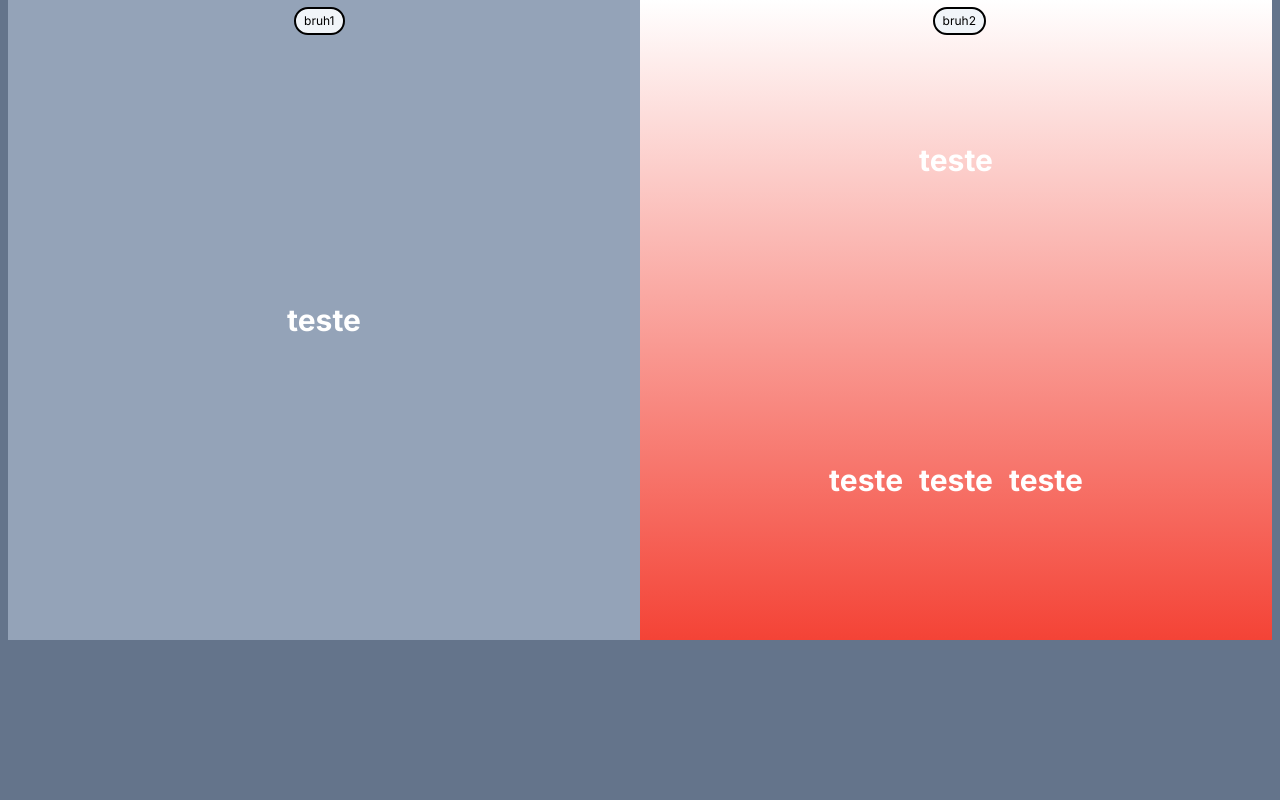
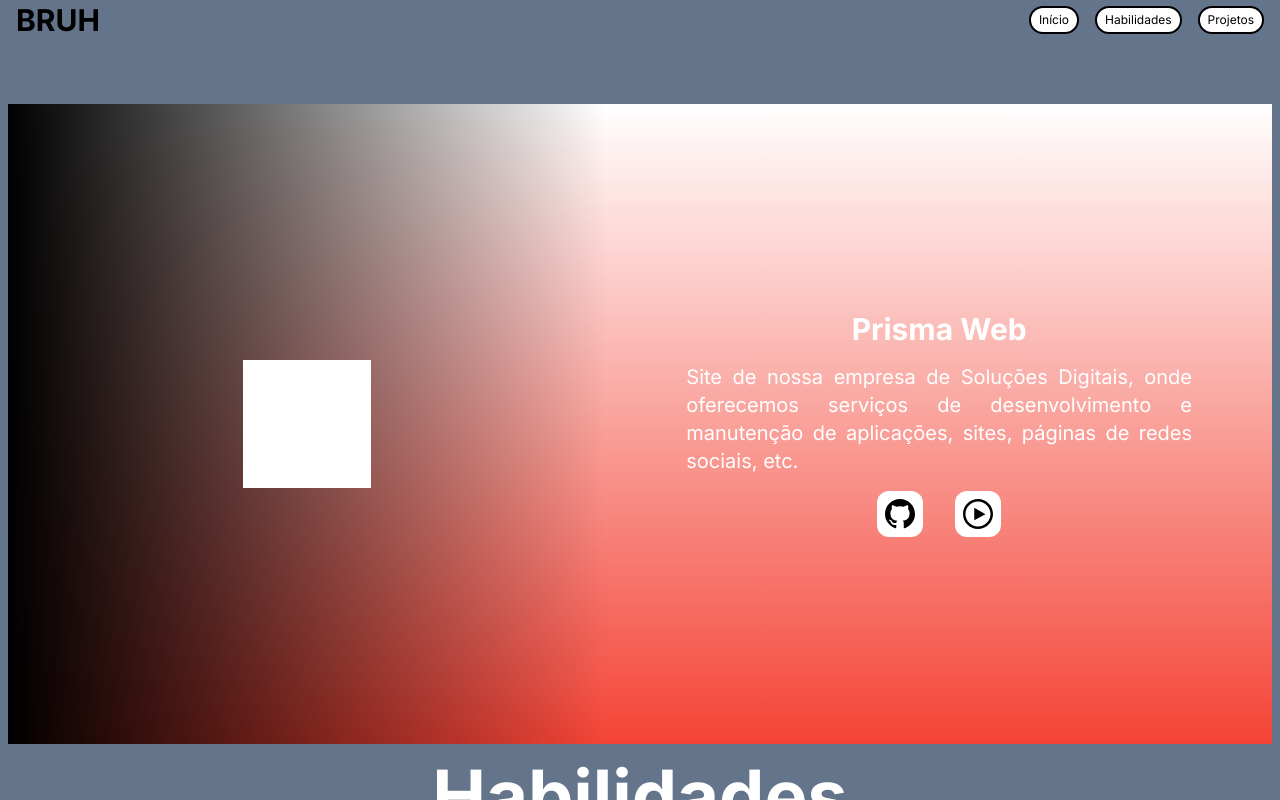
Before and after one commit to Artotz/my-portfolio, a Next.js app: page / in a window 1280 px wide. Built offline with nearby package versions, Linux system fonts and the light colour scheme.

Commit message:
added a multitude of hover effects lol

```diff
--- a/app/page.tsx
+++ b/app/page.tsx
@@ -4,6 +4,7 @@ import { useCallback, useEffect, useState } from "react";
 import PortfolioSection from "@/components/PortfolioSection";
 import Header from "@/components/Header";
 import SectionTitle from "@/components/SectionTitle";
+import { projects } from "@/utils/projects/projectsList-br";
 
 export default function Home() {
   const [colors, setColors] = useState([
@@ -18,13 +19,17 @@ export default function Home() {
     "#00bcd4",
   ]);
 
-  const [headerColor, setHeaderColor] = useState("transparent");
+  const [headerColor, setHeaderColor] = useState<"filled" | "transparent">(
+    "transparent",
+  );
   const [scrollRatio, setScrollRatio] = useState(0);
 
   const [scrollTop, setScrollTop] = useState(0);
   const [scrollHeight, setScrollHeight] = useState(0);
 
-  const [sectionScrollPadding, setSectionScrollPadding] = useState(25);
+  const titles = ["Início", "Habilidades", "Projetos"];
+
+  const projectsList = projects;
 
   const clamp = (num: number, min: number, max: number) =>
     Math.min(Math.max(num, min), max);
@@ -41,13 +46,13 @@ export default function Home() {
       _ratio = clamp(
         Math.floor((scrollTop / (scrollHeight - window.innerHeight)) * 100),
         0,
-        100
+        100,
       );
 
       _ratio = _ratio < 5 ? 0 : _ratio;
       _ratio = _ratio > 95 ? 100 : _ratio;
 
-      if (_ratio > 0) setHeaderColor("#333");
+      if (_ratio > 0) setHeaderColor("filled");
       else setHeaderColor("transparent");
 
       setScrollRatio(_ratio);
@@ -58,10 +63,10 @@ export default function Home() {
         "Height",
         scrollHeight - window.innerHeight,
         "Ratio",
-        scrollRatio
+        scrollRatio,
       );
     },
-    [scrollTop, scrollHeight, scrollRatio]
+    [scrollTop, scrollHeight, scrollRatio],
   );
 
   useEffect(() => {
@@ -85,7 +90,7 @@ export default function Home() {
         title="My Portfolio"
         headerColor={headerColor}
         scrollRatio={scrollRatio}
-        itemList={["bruh1", "bruh2"]}
+        itemList={[...titles]}
       />
 
       <section
@@ -93,31 +98,47 @@ export default function Home() {
         className="flex-auto flex-col w-full h-full no-scrollbar bg-slate-500 overflow-y-scroll scroll-pt-12 scroll-smooth snap-y snap-mandatory px-2"
       >
         {/* PADDING ARTIFICIAL */}
-        <div className={`flex w-full h-[${sectionScrollPadding}vh]`}></div>
+        <div className="flex w-full h-[25vh]"></div>
 
-        <div id="gapDiv" className="flex flex-col gap-8">
-          <PortfolioSection topColor={colors[0]} bottomColor={colors[1]} />
-
-          <div id="bruh1" className="flex">
-            <SectionTitle title="Titulo 1" />
+        <div id="gapDiv" className="flex flex-col gap-4">
+          {/* INÍCIO */}
+          <div id={titles[0]} className="flex">
+            <PortfolioSection
+              topColor={colors[0]}
+              bottomColor={colors[1]}
+              project={projectsList[0]}
+            />
           </div>
 
-          <PortfolioSection topColor={colors[1]} bottomColor={colors[2]} />
-          <PortfolioSection topColor={colors[2]} bottomColor={colors[3]} />
-          <PortfolioSection topColor={colors[3]} bottomColor={colors[4]} />
-
-          <div id="bruh2" className="flex">
-            <SectionTitle title="Titulo 2" />
+          {/* HABILIDADES */}
+          <div id={titles[1]} className="flex">
+            <SectionTitle title={titles[1]} />
           </div>
 
-          <PortfolioSection topColor={colors[4]} bottomColor={colors[5]} />
-          <PortfolioSection topColor={colors[5]} bottomColor={colors[6]} />
-          <PortfolioSection topColor={colors[6]} bottomColor={colors[7]} />
-          <PortfolioSection topColor={colors[7]} bottomColor={colors[8]} />
+          <PortfolioSection
+            topColor={colors[1]}
+            bottomColor={colors[2]}
+            project={projectsList[0]}
+          />
+
+          {/* PROJETOS */}
+          <div id={titles[2]} className="flex">
+            <SectionTitle title={titles[2]} />
+          </div>
+
+          {projects.map((v, i) => {
+            return (
+              <PortfolioSection
+                key={i}
+                topColor={colors[2 + i]}
+                bottomColor={colors[3 + i]}
+                project={projectsList[i]}
+              />
+            );
+          })}
         </div>
-
         {/* PADDING ARTIFICIAL */}
-        <div className={`flex w-full h-[${sectionScrollPadding}vh]`}></div>
+        <div className="flex w-full h-[25vh]"></div>
       </section>
     </main>
   );
--- a/components/Header.tsx
+++ b/components/Header.tsx
@@ -1,6 +1,6 @@
 type HeaderProps = {
   title: string;
-  headerColor: string;
+  headerColor: "filled" | "transparent";
   scrollRatio: number;
   itemList: string[];
 };
@@ -10,7 +10,7 @@ export default function Header(props: HeaderProps) {
     return (
       <button
         key={i}
-        className="flex p-1 px-2 bg-slate-100 border-black border-2 rounded-full"
+        className="flex p-1 px-2 border-black hover:border-white border-2 rounded-full duration-500 text-black hover:scale-110 hover:text-white bg-white hover:bg-black"
         onClick={() => {
           document.getElementById(id)?.scrollIntoView();
         }}
@@ -24,21 +24,47 @@ export default function Header(props: HeaderProps) {
     <header>
       <title>{props.title}</title>
       <div
-        className="flex flex-col fixed w-full h-12 top-0"
-        style={{
-          backgroundColor: props.headerColor,
-          zIndex: 999,
-          transition: "1s",
-        }}
+        className="flex flex-col fixed w-full h-12 top-0 border-black border-b-2 duration-1000 z-999"
+        style={
+          props.headerColor == "filled"
+            ? {
+                backgroundColor: "#000A",
+                borderColor: "black",
+              }
+            : {
+                backgroundColor: "transparent",
+                borderColor: "transparent",
+              }
+        }
       >
         {/* ITEMS */}
-        <div className="flex flex-grow w-full h-full justify-around items-center text-xs">
-          {props.itemList.map((v, i) => headerItemList(v, i))}
+        <div className="flex flex-grow w-full h-full justify-between items-center text-xs">
+          {/* ESQUERDA */}
+          <div className="flex flex-grow px-4 justify-start items-center text-xs">
+            <div
+              className="text-3xl font-bold duration-1000"
+              style={
+                props.headerColor == "filled"
+                  ? {
+                      color: "white",
+                    }
+                  : {
+                      color: "black",
+                    }
+              }
+            >
+              BRUH
+            </div>
+          </div>
+          {/* DIREITA */}
+          <div className="flex gap-4 px-4 justify-around items-center text-xs">
+            {props.itemList.map((v, i) => headerItemList(v, i))}
+          </div>
         </div>
 
         {/* SCROLL PROGRESS BAR */}
         <div
-          className="flex h-2 bg-red-400"
+          className="flex h-2 bg-red-500/75"
           style={{
             width: `${props.scrollRatio}%`,
             transition: "1s",
--- a/components/PortfolioSection.tsx
+++ b/components/PortfolioSection.tsx
@@ -1,8 +1,11 @@
+import { ProjectType } from "@/utils/types";
 import { motion } from "framer-motion";
+import PortfolioSectionIconButton from "./PortfolioSectionIconButton";
 
 type PortfolioSectionProps = {
   topColor: string;
   bottomColor: string;
+  project: ProjectType;
 };
 
 export default function PortfolioSection(props: PortfolioSectionProps) {
@@ -15,56 +18,51 @@ export default function PortfolioSection(props: PortfolioSectionProps) {
     >
       <div className="flex flex-row w-full h-full">
         {/* DIV ESQUERDA */}
-        <div className="flex flex-grow w-full h-full bg-slate-400 justify-center items-center">
+        <div className="flex flex-grow w-full h-full justify-center items-center bg-gradient-to-r from-black to-transparent">
           <motion.div
-            className="text-3xl font-bold text-white"
+            className="flex w-16 h-16 bg-white p-16"
             initial={{ opacity: 0, x: -50 }}
             whileInView={{ opacity: 1, x: 0 }}
-            transition={{ delay: 0.5, duration: 0.5 }}
-          >
-            teste
-          </motion.div>
+            transition={{ delay: 0.25, duration: 0.5 }}
+          ></motion.div>
         </div>
 
         {/* DIV DIREITA */}
-        <div className="flex flex-col w-full h-full  justify-center items-center">
-          {/* METADE DE CIMA */}
-          <div className="flex flex-row w-full h-full justify-center items-center">
+        <div className="flex flex-col w-full h-full px-16 gap-4 justify-center items-center">
           <motion.div
-              className="text-3xl font-bold text-white"
+            className="text-3xl font-bold text-white text-center"
+            initial={{ opacity: 0, y: -50 }}
+            whileInView={{ opacity: 1, y: 0 }}
+            transition={{ delay: 0.25, duration: 0.5 }}
+          >
+            {props.project.title}
+          </motion.div>
+
+          <motion.div
+            className="text-xl text-white text-justify px-4"
             initial={{ opacity: 0, x: 50 }}
             whileInView={{ opacity: 1, x: 0 }}
-              transition={{ delay: 0.5, duration: 0.5 }}
+            transition={{ delay: 0.25, duration: 0.5 }}
           >
-              teste
+            {props.project.description}
           </motion.div>
-          </div>
 
-          {/* METADE DE BAIXO */}
-          <div className="flex flex-row w-full h-full justify-center items-center gap-4">
+          <div className="flex flex-row justify-center items-center gap-8">
             <motion.div
-              className="text-3xl font-bold text-white"
+              className="flex"
               initial={{ opacity: 0, y: 50 }}
               whileInView={{ opacity: 1, y: 0 }}
-              transition={{ delay: 0.5, duration: 0.5 }}
+              transition={{ delay: 0.25, duration: 0.5 }}
             >
-              teste
+              <PortfolioSectionIconButton icon="source" size="30" />
             </motion.div>
             <motion.div
-              className="text-3xl font-bold text-white"
+              className="flex"
               initial={{ opacity: 0, y: 50 }}
               whileInView={{ opacity: 1, y: 0 }}
-              transition={{ delay: 0.5, duration: 0.5 }}
+              transition={{ delay: 0.3, duration: 0.5 }}
             >
-              teste
-            </motion.div>
-            <motion.div
-              className="text-3xl font-bold text-white"
-              initial={{ opacity: 0, y: 50 }}
-              whileInView={{ opacity: 1, y: 0 }}
-              transition={{ delay: 0.5, duration: 0.5 }}
-            >
-              teste
+              <PortfolioSectionIconButton icon="demo" size="30" />
             </motion.div>
           </div>
         </div>
--- /dev/null
+++ b/components/PortfolioSectionIconButton.tsx
@@ -0,0 +1,33 @@
+type PortfolioSectionIconButtonProps = {
+  icon: "source" | "demo";
+  size: string;
+};
+
+export default function PortfolioSectionIconButton(
+  props: PortfolioSectionIconButtonProps,
+) {
+  return (
+    <button className="flex flex-row p-2 duration-500 hover:scale-125 fill-black hover:fill-white bg-white hover:bg-black rounded-xl">
+      {props.icon == "source" ? (
+        <svg
+          xmlns="http://www.w3.org/2000/svg"
+          width={props.size}
+          height={props.size}
+          viewBox={`0 0 24 24`}
+        >
+          <path d="M12 0c-6.626 0-12 5.373-12 12 0 5.302 3.438 9.8 8.207 11.387.599.111.793-.261.793-.577v-2.234c-3.338.726-4.033-1.416-4.033-1.416-.546-1.387-1.333-1.756-1.333-1.756-1.089-.745.083-.729.083-.729 1.205.084 1.839 1.237 1.839 1.237 1.07 1.834 2.807 1.304 3.492.997.107-.775.418-1.305.762-1.604-2.665-.305-5.467-1.334-5.467-5.931 0-1.311.469-2.381 1.236-3.221-.124-.303-.535-1.524.117-3.176 0 0 1.008-.322 3.301 1.23.957-.266 1.983-.399 3.003-.404 1.02.005 2.047.138 3.006.404 2.291-1.552 3.297-1.23 3.297-1.23.653 1.653.242 2.874.118 3.176.77.84 1.235 1.911 1.235 3.221 0 4.609-2.807 5.624-5.479 5.921.43.372.823 1.102.823 2.222v3.293c0 .319.192.694.801.576 4.765-1.589 8.199-6.086 8.199-11.386 0-6.627-5.373-12-12-12z" />
+        </svg>
+      ) : (
+        <svg
+          xmlns="http://www.w3.org/2000/svg"
+          width={props.size}
+          height={props.size}
+          viewBox="0 0 24 24"
+        >
+          <path d="M12 2c5.514 0 10 4.486 10 10s-4.486 10-10 10-10-4.486-10-10 4.486-10 10-10zm0-2c-6.627 0-12 5.373-12 12s5.373 12 12 12 12-5.373 12-12-5.373-12-12-12zm-3 17v-10l9 5.146-9 4.854z" />
+        </svg>
+      )}
+      {/* <div className="flex text-xl font-bold">bruh</div> */}
+    </button>
+  );
+}
--- a/components/SectionTitle.tsx
+++ b/components/SectionTitle.tsx
@@ -4,7 +4,7 @@ type SectionTitleProps = {
 
 export default function SectionTitle(props: SectionTitleProps) {
   return (
-    <div className="flex w-full h-[80vh] justify-center snap-center snap-always items-center text-7xl font-bold text-white">
+    <div className="flex w-full justify-center items-center text-7xl font-bold text-white">
       {props.title}
     </div>
   );
--- /dev/null
+++ b/utils/projects/projectsList-br.ts
@@ -0,0 +1,31 @@
+import { ProjectType } from "../types";
+
+export const projects: ProjectType[] = [
+  {
+    picture: "",
+    title: "Prisma Web",
+    description:
+      "Site de nossa empresa de Soluções Digitais, onde oferecemos serviços de desenvolvimento e manutenção de aplicações, sites, páginas de redes sociais, etc.",
+    demo: "",
+    source: "",
+    technologies: [],
+  },
+  {
+    picture: "",
+    title: "Task App",
+    description:
+      "Aplicativo de criação de tarefas, podendo essas ser filtradas ou ordenadas por setor, prioridade, status e data limite.",
+    demo: "",
+    source: "",
+    technologies: [],
+  },
+  {
+    picture: "",
+    title: "My Portfolio",
+    description:
+      "Portfólio criado para melhor apresentar os projetos que fiz, com minhas informações, currículo, dados de contato, etc.",
+    demo: "",
+    source: "",
+    technologies: [],
+  },
+];
--- /dev/null
+++ b/utils/types.ts
@@ -0,0 +1,8 @@
+export type ProjectType = {
+  picture: string;
+  title: string;
+  description: string;
+  demo: string;
+  source: string;
+  technologies: string[];
+};
```
Also changed, not shown: utils/translations.ts (added, +11 -0 lines). Lines whose indentation alone changed are shown as unchanged.
